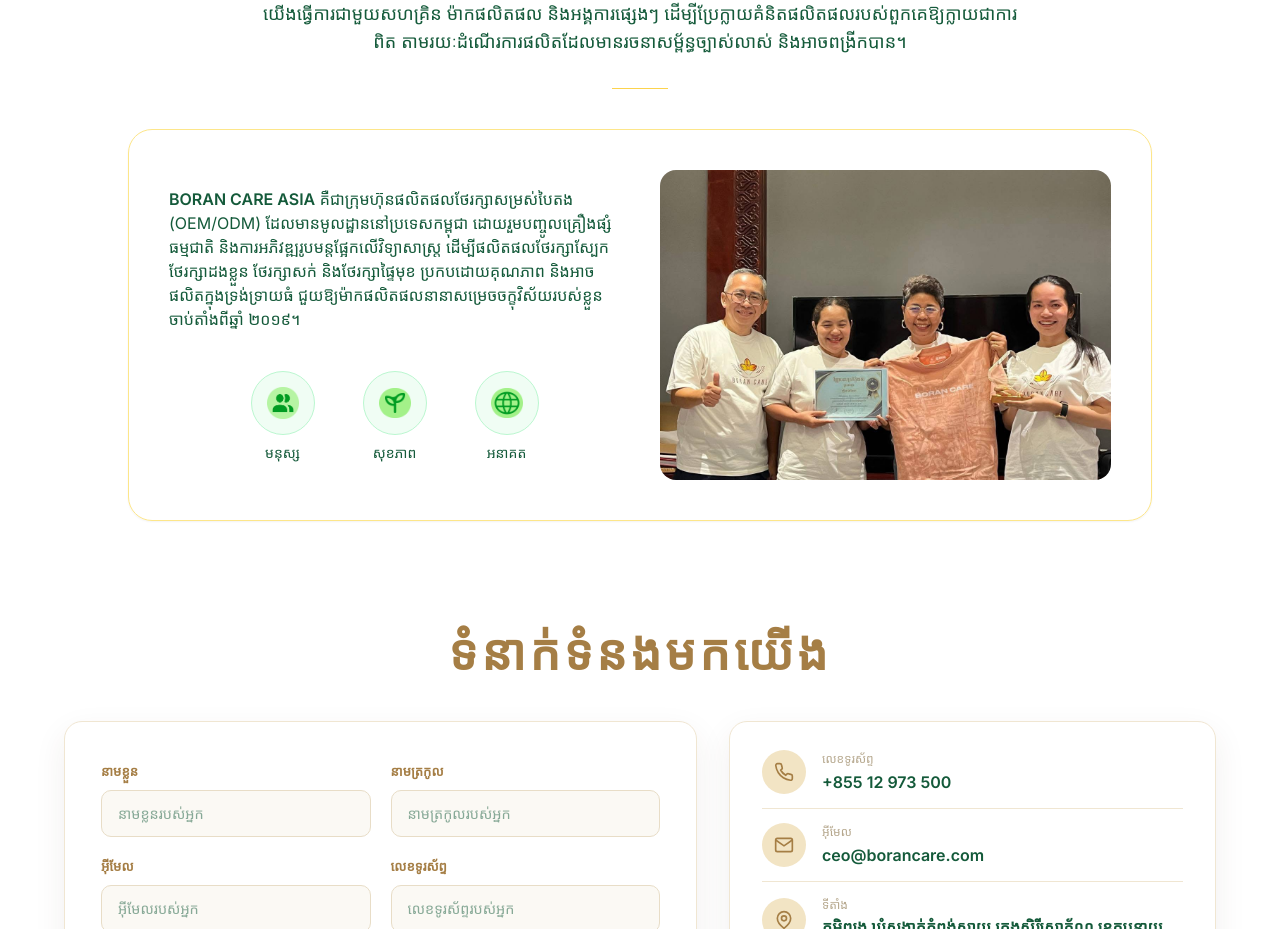
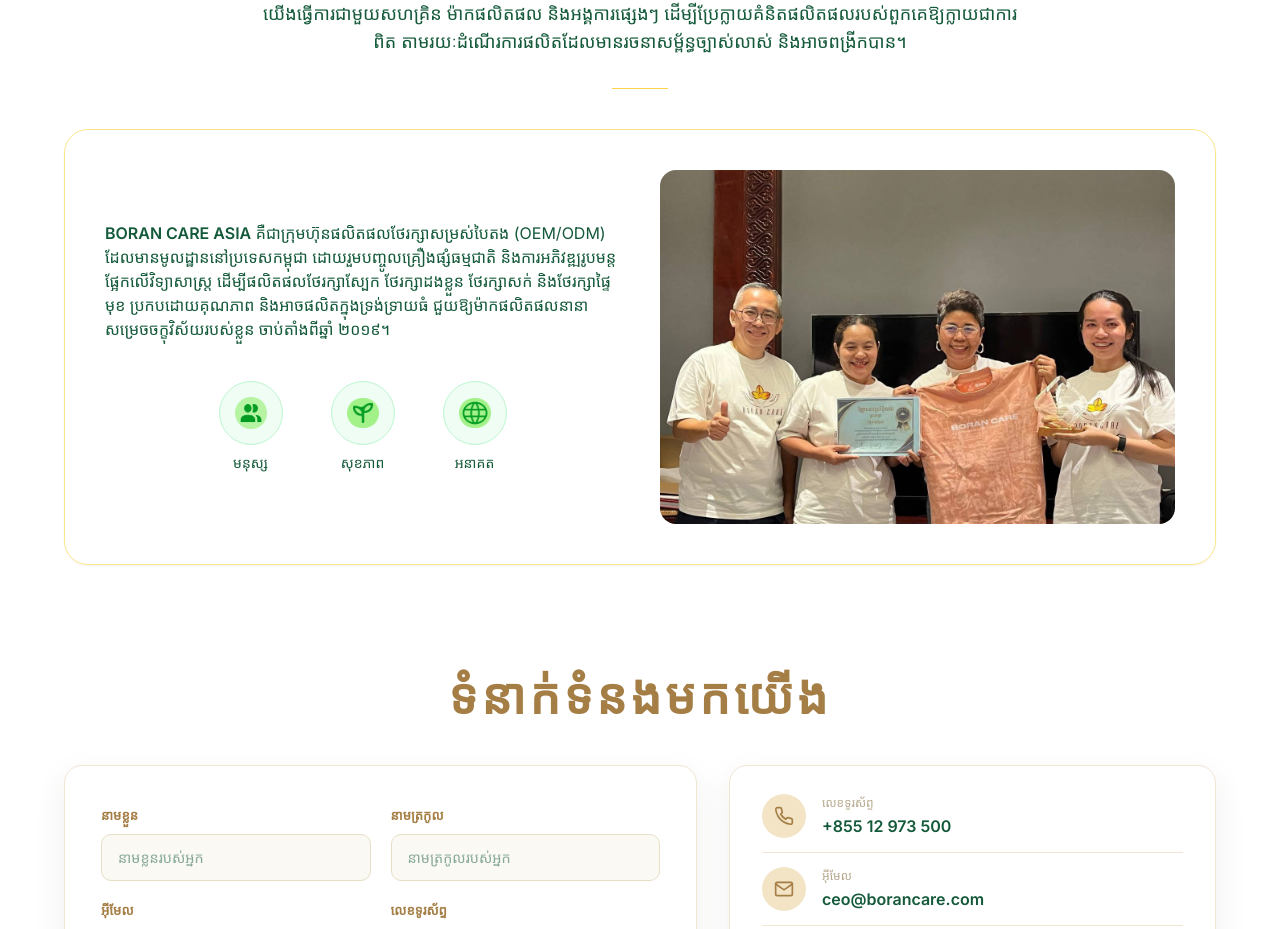
Before and after one commit to kongsocheata9564-lgtm/boran-care, a Nuxt app in the folder playground/: page / in a window 1280 px wide. Shown: the part 974-1903 px from the top of the page. Built offline with nearby package versions, Linux system fonts and the light colour scheme.

Commit message:
feat/punloeu

```diff
--- a/playground/components/Story/about.vue
+++ b/playground/components/Story/about.vue
@@ -21,7 +21,7 @@
 
     <!-- Card -->
     <div
-      class="max-w-5xl mx-auto rounded-2xl sm:rounded-3xl border border-amber-200 shadow-sm p-5 sm:p-8 md:p-10"
+      class="max-w-6xl mx-auto rounded-2xl sm:rounded-3xl border border-amber-200 shadow-sm p-5 sm:p-8 md:p-10"
     >
       <div class="grid grid-cols-1 md:grid-cols-2 gap-8 md:gap-10 items-center">
         <!-- Left: text + icons -->
--- a/playground/i18n/locales/km.json
+++ b/playground/i18n/locales/km.json
@@ -31,6 +31,8 @@
     "innovation": "ការច្នៃប្រឌិត"
   }
 },
+
+
   "contact": {
   "title": "ទំនាក់ទំនងមកយើង",
 
--- a/playground/pages/vision-mission/index.vue
+++ b/playground/pages/vision-mission/index.vue
@@ -46,7 +46,7 @@
         <h2
           class="font-bebas text-3xl md:text-4xl tracking-wider text-center text-[#a97c34] mb-10 md:mb-14"
         >
-          CORE VALUES
+          {{ $t('visionMission.coreValueSectionTitle') }}
         </h2>
 
         <!-- Cards Grid -->
```
Lines whose indentation alone changed are shown as unchanged.
